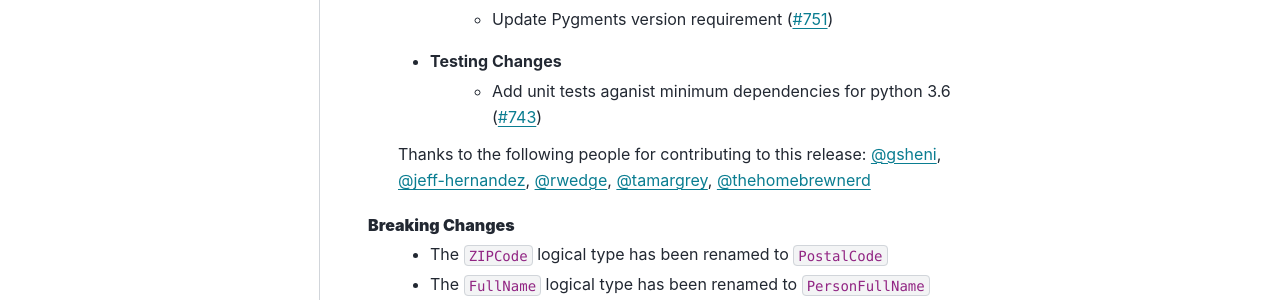
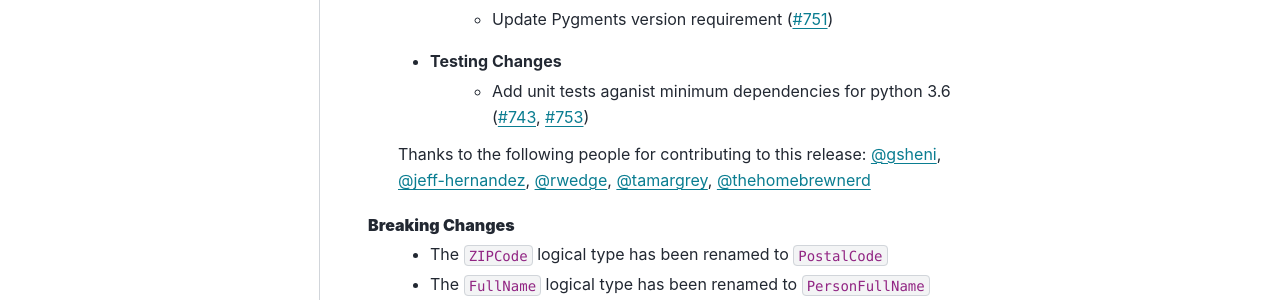
Before and after one commit to alteryx/woodwork, a Sphinx documentation site: the page built from docs/source/release_notes.rst, in a window 1280 px wide and 900 px high, scrolled down 344 px. Shown: the part 153-453 px from the top of the window. Built offline with Sphinx 7.4.7 and the PyData theme 0.15.4, drawn with Linux system fonts in a browser that asks for light colours; comment, search, counter and statistics services are not loaded.

Commit message:
update release notes

```diff
--- a/docs/source/release_notes.rst
+++ b/docs/source/release_notes.rst
@@ -13,7 +13,7 @@ Release Notes
     * Documentation Changes
         * Update Pygments version requirement (:pr:`751`)
     * Testing Changes
-        * Add unit tests aganist minimum dependencies for python 3.6 (:pr:`743`)
+        * Add unit tests aganist minimum dependencies for python 3.6 (:pr:`743`, :pr:`753`)
 
     Thanks to the following people for contributing to this release:
     :user:`gsheni`, :user:`jeff-hernandez`, :user:`rwedge`, :user:`tamargrey`, :user:`thehomebrewnerd`
```
